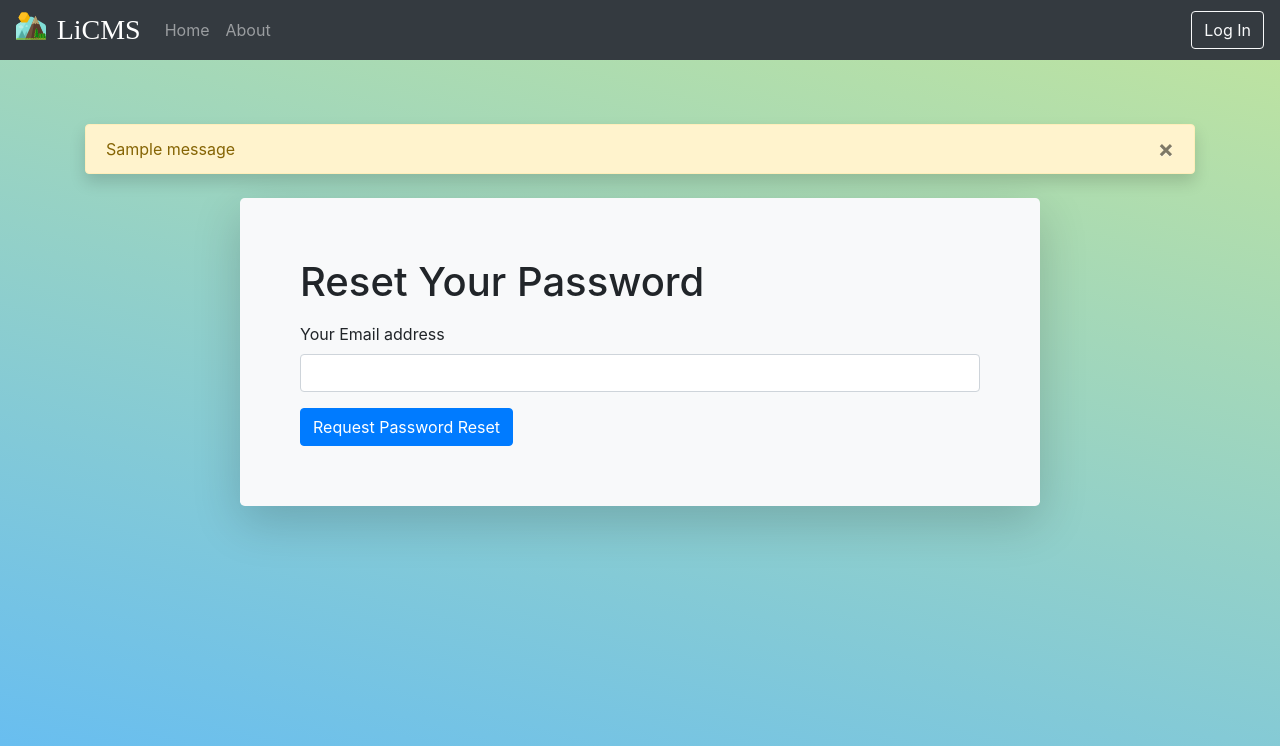
After one commit to realJustinLee/LiCMS, a Flask app: page /auth/reset in a window 1280 px wide. The commit adds this page. Shown: the top 746 px of the page. Run offline with Flask 2, Linux system fonts and the light colour scheme; tables that the repository leaves empty hold one stand-in row (values such as "Sample post"); one stand-in notice (Sample message) is shown; some libraries are stand-ins or nearby versions.

Commit message:
Added several authentication features
Added:
- Resend Confirmation
- Change Password
- Password Reset
- Change Email

```diff
--- a/app_core/auth/forms.py
+++ b/app_core/auth/forms.py
@@ -35,3 +35,37 @@ class RegistrationForm(FlaskForm):
     def validate_username(self, field):
         if User.query.filter_by(username=field.data).first():
             raise ValidationError('Username already in use.')
+
+
+class ChangePasswordFrom(FlaskForm):
+    current_password = PasswordField('Current Password', validators=[DataRequired()])
+    password = PasswordField('New Password', validators=[
+        DataRequired(),
+        EqualTo('password_cfm', message='Passwords must match.')
+    ])
+    password_cfm = PasswordField('Confirm password', validators=[DataRequired()])
+    submit = SubmitField('Update Password')
+
+
+class PasswordResetRequestForm(FlaskForm):
+    email = StringField('Your Email address', validators=[DataRequired(), Length(1, 128), Email()])
+    submit = SubmitField('Request Password Reset')
+
+
+class PasswordResetForm(FlaskForm):
+    password = PasswordField('New Password', validators=[
+        DataRequired(),
+        EqualTo('password_cfm', message='Passwords must match')
+    ])
+    password_cfm = PasswordField('Confirm Password', validators=[DataRequired()])
+    submit = SubmitField('Reset Password')
+
+
+class ChangeEmailForm(FlaskForm):
+    email = StringField("New Email address", validators=[DataRequired(), Length(1, 128), Email()])
+    password = PasswordField('Password', validators=[DataRequired()])
+    submit = SubmitField('Update Email Address')
+
+    def validate_email(self, field):
+        if User.query.filter_by(email=field.data.lower()).first():
+            raise ValidationError('Email already registered.')
--- a/app_core/auth/views.py
+++ b/app_core/auth/views.py
@@ -6,9 +6,31 @@ from flask_login import current_user, login_required, logout_user, login_user
 
 from app_core import db
 from app_core.auth import auth
-from app_core.auth.forms import LoginForm, RegistrationForm
+from app_core.auth.forms import LoginForm, RegistrationForm, ChangePasswordFrom, PasswordResetRequestForm, \
+    PasswordResetForm, ChangeEmailForm
 from app_core.email import send_email
 from app_core.models import User, Gender
+
+
+@auth.before_app_request
+def before_request():
+    if current_user.is_authenticated \
+            and not current_user.confirmed \
+            and request.endpoint \
+            and request.blueprint != 'auth' \
+            and request.endpoint != 'static':
+        return redirect(url_for('auth.unconfirmed'))
+
+
+@auth.route('/unconfirmed')
+def unconfirmed():
+    if current_user.is_anonymous:
+        flash('Your should have an account before you could confirm it.', 'alert-danger')
+        return redirect(url_for('main.index'))
+    if current_user.confirmed:
+        flash('Your account has already been confirmed.', 'alert-info')
+        return redirect(url_for('main.index'))
+    return render_template('auth/unconfirmed.html')
 
 
 @auth.route('/login', methods=['GET', 'POST'])
@@ -69,3 +91,92 @@ def confirm(token):
     else:
         flash('The confirmation link is invalid or has expired.', 'alert-danger')
     return redirect(url_for('main.index'))
+
+
+@auth.route('/confirm')
+@login_required
+def resend_confirmation():
+    token = current_user.generate_confirmation_token()
+    send_email(current_user.email, 'Confirm Your Account', 'auth/email/confirm', user=current_user, token=token,
+               current_time=datetime.now(tz.gettz('CST')).strftime("%B %d, %Y %H:%M CST"))
+    flash('A new confirmation email has been sent to you by email.', 'alert-primary')
+    return redirect(url_for('main.index'))
+
+
+@auth.route('/change-password', methods=['GET', 'POST'])
+@login_required
+def change_password():
+    form = ChangePasswordFrom()
+    if form.validate_on_submit():
+        if current_user.verify_password(form.current_password.data):
+            current_user.password = form.password.data
+            db.session.add(current_user)
+            db.session.commit()
+            flash('Your password has been updated.', 'alert-success')
+            return redirect(url_for('main.index'))
+        else:
+            flash('Invalid Password.', 'alert-danger')
+    return render_template("auth/change_password.html", form=form)
+
+
+@auth.route('/reset', methods=['GET', 'POST'])
+def password_reset_request():
+    if not current_user.is_anonymous:
+        flash("Since you know your current password, you don't need to reset it. You can change it directly.",
+              'alert-info')
+        return redirect(url_for('auth.change_password'))
+    form = PasswordResetRequestForm()
+    if form.validate_on_submit():
+        user = User.query.filter_by(email=form.email.data.lower()).first()
+        if user:
+            token = user.generate_reset_token()
+            send_email(user.email, 'Reset Your Password', 'auth/email/reset_password', user=user, token=token,
+                       current_time=datetime.now(tz.gettz('CST')).strftime("%B %d, %Y %H:%M CST"))
+        flash('An email with instructions to reset your password has been sent to you.', 'alert-primary')
+        return redirect(url_for('auth.login'))
+    return render_template('auth/reset_password.html', form=form)
+
+
+@auth.route('/reset/<token>', methods=['GET', 'POST'])
+def password_reset(token):
+    if not current_user.is_anonymous:
+        flash('Invalid Request.')
+        return redirect(url_for('main.index'))
+    form = PasswordResetForm()
+    if form.validate_on_submit():
+        if User.reset_password(token, form.password.data):
+            db.session.commit()
+            flash('Your password has been updated.')
+            return redirect(url_for('auth.login'))
+        else:
+            return redirect(url_for('main.index'))
+    return render_template('auth/reset_password.html', form=form)
+
+
+@auth.route('/change_email', methods=['GET', 'POST'])
+@login_required
+def change_email_request():
+    form = ChangeEmailForm()
+    if form.validate_on_submit():
+        if current_user.verify_password(form.password.data):
+            new_email = form.email.data.lower()
+            token = current_user.generate_email_change_token(new_email)
+            send_email(new_email, 'Confirm your email address', 'auth/email/change_email', user=current_user,
+                       token=token, current_time=datetime.now(tz.gettz('CST')).strftime("%B %d, %Y %H:%M CST"))
+            flash('An email with instructions to confirm your new email address has been sent to ' + new_email + '.',
+                  'alert-info')
+            return redirect(url_for('main.index'))
+        else:
+            flash('Invalid email or password.', 'alert_danger')
+    return render_template('auth/change_email.html', form=form)
+
+
+@auth.route('/change_email/<token>')
+@login_required
+def change_email(token):
+    if current_user.change_email(token):
+        db.session.commit()
+        flash('Your email address has been updated.')
+    else:
+        flash('Invalid Request.')
+    return redirect(url_for('main.index'))
--- a/app_core/main/views.py
+++ b/app_core/main/views.py
@@ -1,3 +1,5 @@
+from datetime import datetime
+
 from flask import render_template, redirect, url_for
 
 from app_core.main import main
@@ -8,6 +10,6 @@ def favicon():
     return redirect(url_for('static', filename='favicon.ico', _external=True))
 
 
-@main.route('/')
+@main.route('/', methods=['GET', 'POST'])
 def index():
-    return render_template('index.html')
+    return render_template('index.html', current_time=datetime.utcnow())
--- a/app_core/models.py
+++ b/app_core/models.py
@@ -84,7 +84,7 @@ class User(UserMixin, db.Model):
 
     def generate_confirmation_token(self, expiration=600):
         s = Serializer(current_app.config['SECRET_KEY'], expiration)
-        return s.dumps({'confirm': str(self.id)}).decode('utf-8')
+        return s.dumps({'confirm': self.id}).decode('utf-8')
 
     def confirm(self, token):
         s = Serializer(current_app.config['SECRET_KEY'])
--- a/app_core/templates/auth/login.html
+++ b/app_core/templates/auth/login.html
@@ -8,7 +8,7 @@
 {% endblock %}
 
 {% block page_content %}
-    <form class="form-login bg-light text-center rounded-lg shadow" method="post">
+    <form class="form-login sheet-width bg-light text-center rounded-lg shadow" method="post">
         <img class="mb-3 easter-egg-login" src="{{ url_for('static', filename='img/logo.svg') }}" alt="" width="128"
              height="128">
         <h1 class="h3 mb-3 font-weight-normal">Please login</h1>
@@ -34,8 +34,7 @@
             <p>
                 <small>
                     Forgot your password?
-                    {#                    <a href="{{ url_for('auth.password_reset_request') }}">Reset it here</a>.<br>#}
-                    <a href="#">Click here</a>.<br>
+                    <a href="{{ url_for('auth.password_reset_request') }}">Reset it here</a>.<br>
                     New user?
                     <a href="{{ url_for('auth.register') }}">Create new account</a>.<br>
                 </small>
--- /dev/null
+++ b/app_core/templates/auth/reset_password.html
@@ -0,0 +1,18 @@
+{% extends "base.html" %}
+{% from 'bootstrap/form.html' import render_form %}
+
+{% block title %}Reset Password{% endblock %}
+
+{% block head %}
+    {{ super() }}
+    <link href="{{ url_for('static', filename='css/form-wtf.css') }}" rel="stylesheet">
+{% endblock %}
+
+{% block page_content %}
+    <div class="form-wtf bg-light rounded-lg shadow-lg">
+        <div class="h3 font-weight-normal mb-3">
+            <h1>Reset Your Password</h1>
+        </div>
+        {{ render_form(form) }}
+    </div>
+{% endblock %}
--- a/app_core/templates/base.html
+++ b/app_core/templates/base.html
@@ -52,8 +52,9 @@
                             {#                                </label>{% endif %}#}
                             <b class="caret"></b></a>
                         <div class="dropdown-menu dropdown-menu-right shadow ">
-                            <a class="dropdown-item" href="#">Profile</a>
-                            <a class="dropdown-item" href="#">SthElse</a>
+                            {#                            <a class="dropdown-item" href="{{ url_for('main.user', username=current_user.username) }}">Profile</a>#}
+                            <a class="dropdown-item" href="{{ url_for('auth.change_password') }}">Change Password</a>
+                            <a class="dropdown-item" href="{{ url_for('auth.change_email_request') }}">Change Email</a>
                             <a class="dropdown-item text-danger" href="{{ url_for('auth.logout') }}">Log Out</a>
                         </div>
                     </li>
@@ -69,5 +70,5 @@
 
 {% block scripts %}
     {{ super() }}
-    {#    {{ moment.include_moment() }}#}
+    {{ moment.include_moment() }}
 {% endblock %}
--- a/app_core/templates/bootstrap_base.html
+++ b/app_core/templates/bootstrap_base.html
@@ -28,12 +28,12 @@
 
 <!-- Your page content -->
 {% block content %}
-    <main role="main" class="container">
+    <main role="main" class="container sheet-width">
         {% with messages = get_flashed_messages(with_categories=true) %}
             {% if messages %}
                 {% for category, message in messages %}
-                    <div class="alert-warning mb-4 mt-n1">
-                        <div class="alert shadow {{ category }}">
+                    <div class="mb-4 mt-n1">
+                        <div class="alert shadow alert-warning {{ category }}">
                             <button type="button" class="close" data-dismiss="alert">&times;</button>
                             {{ message }}
                         </div>
--- a/app_core/templates/index.html
+++ b/app_core/templates/index.html
@@ -11,7 +11,11 @@
             {% endif %}!
         </h1>
         <p class="lead">
-            Welcome to the LiXin Content Management System.
+            Welcome to the LiXin Content Management System
+            <br>
+            You visited this page at {{ moment(current_time).format('LLL') }}.
+            <br>
+            That was {{ moment(current_time).fromNow(refresh=True) }}.
         </p>
     </div>
 {% endblock %}
```
Also changed, not shown: app_core/static/css/login.css (+6 -3 lines), app_core/templates/auth/change_email.html (added, +18 -0 lines), app_core/templates/auth/change_password.html (added, +18 -0 lines), app_core/templates/auth/unconfirmed.html (added, +39 -0 lines).
